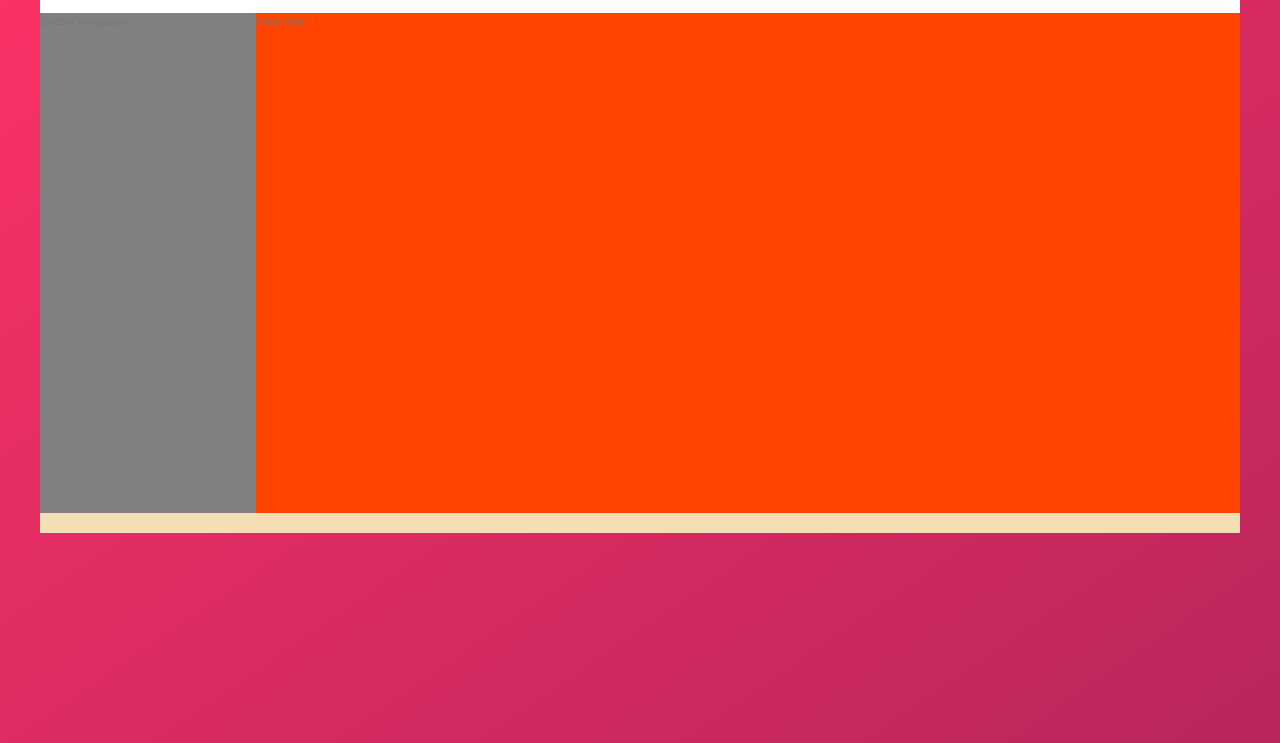
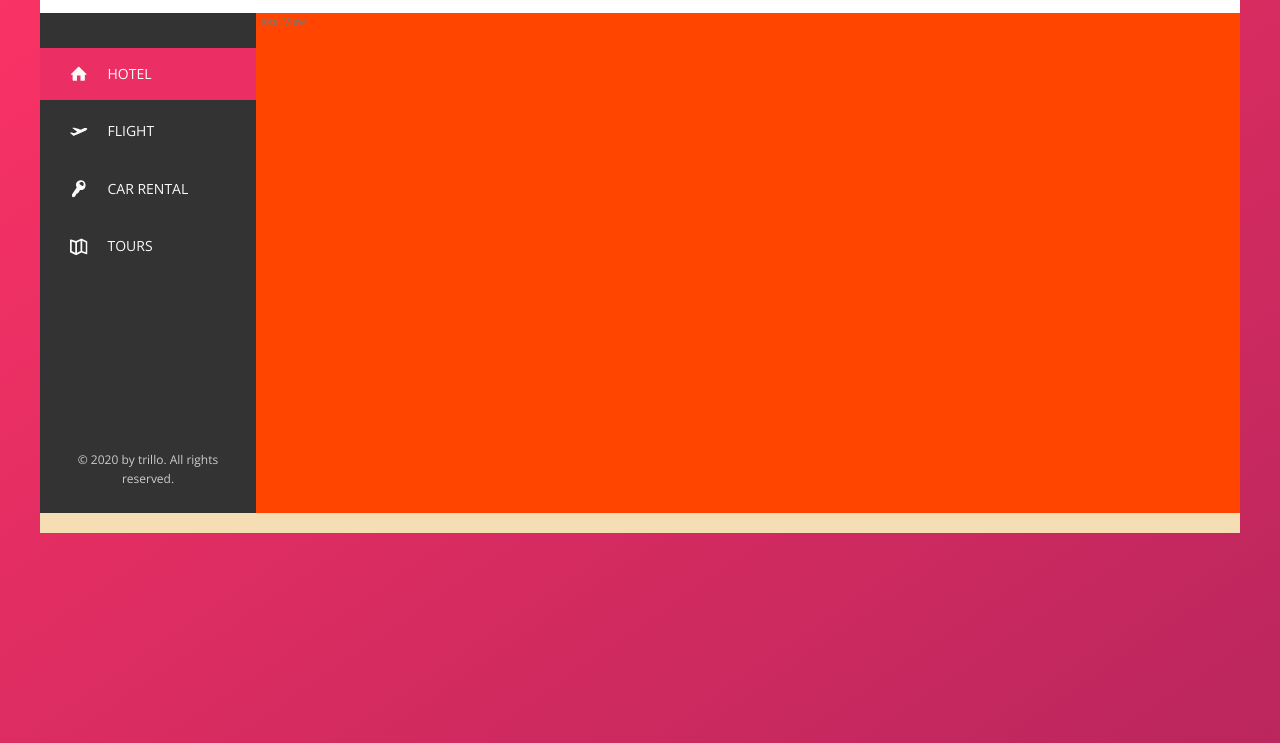
Before and after one commit to UThan/Trillo, a website: page index.html in a window 1280 px wide. Shown: the part 137-880 px from the top of the page. Drawn offline with nearby package versions, Linux system fonts and the light colour scheme.

Commit message:
implementing sidebar section

```diff
--- a/index.html
+++ b/index.html
@@ -47,7 +47,44 @@
             </header>
             <div class="content">
                 <nav class="sidebar">
-                    Sidebar Navigation
+                    <ul class="sidenav">
+                        <li class="sidenav__item sidenav__item--active">
+                            <a href="#" class="sidenav__link">
+                                <svg class="sidenav__icon">
+                                    <use xlink:href="img/sprite.svg#icon-home"></use>
+                                </svg>
+                                <span>hotel</span>
+                            </a>
+                        </li>
+                        <li class="sidenav__item">
+                            <a href="#" class="sidenav__link">
+                                <svg class="sidenav__icon">
+                                    <use xlink:href="img/sprite.svg#icon-aircraft-take-off"></use>
+                                </svg>
+                                <span>flight</span>
+                            </a>
+                        </li>
+                        <li class="sidenav__item">
+                            <a href="#" class="sidenav__link">
+                                <svg class="sidenav__icon">
+                                    <use xlink:href="img/sprite.svg#icon-key"></use>
+                                </svg>
+                                <span>car rental</span>
+                            </a>
+                        </li>
+                        <li class="sidenav__item">
+                            <a href="#" class="sidenav__link">
+                                <svg class="sidenav__icon">
+                                    <use xlink:href="img/sprite.svg#icon-map"></use>
+                                </svg>
+                                <span>tours</span>
+                            </a>
+                        </li>
+                    </ul>
+
+                    <div class="legal">
+                        &copy; 2020 by trillo. All rights reserved.
+                    </div>
                 </nav>
                 <main class="hotelview">
                     Hotel View
--- a/sass/_components.scss
+++ b/sass/_components.scss
@@ -108,3 +108,72 @@
         margin-right: 1rem;
     }
 }
+
+/////////////////////////////////////////////////////////////////////////
+////////////////Side Nav
+
+.sidenav{
+    font-size: 1.4rem;
+    margin-top: 3.5rem;
+    list-style: none;
+
+    &__item{
+        position: relative;
+
+        &:not(:last-child){
+          margin-bottom: .5rem;
+        }
+
+        &::before{
+           content: '';
+           position: absolute;
+           top : 0;
+           left: 0;
+           width: 3px;
+           height: 100%;
+           background-color: var(--color-primary);
+           transform-origin: bottom;
+           transform: scaleY(0);
+           transition: transform .2s, width .2s cubic-bezier(1, 0, 0, 1) .2s,background-color .1s;
+        }
+
+        &:hover::before ,&--active::before{
+            transform: scaleY(1);
+            width: 100%;
+        }
+
+        &:active::before{
+            background-color: var(--color-primary-light);
+        }
+    }
+
+    &__link{
+       &:visited,&:link{
+           z-index: 5;
+           color: var(--color-grey-1);
+           text-decoration: none;
+           text-transform: uppercase;
+           padding: 1.5rem 3rem;
+           display: flex;
+           align-items: center;
+           position: relative;
+       }
+    }
+
+    &__icon{
+       width: 1.75rem;
+       height: 1.75rem;
+       margin-right: 2rem;
+       fill: currentColor;
+    }
+}
+
+/////////////////////////////////////////////////////////////////////////
+////////////////Side Nav
+
+.legal{
+    font-size: 1.2rem;
+    color: var(--color-grey-4);
+    padding: 2.5rem;
+    text-align: center;
+}
--- a/sass/_layout.scss
+++ b/sass/_layout.scss
@@ -23,8 +23,11 @@
 
 .sidebar{
     height: 50rem;   //test
-    background-color: gray;    //test
+    background-color: var(--color-grey-7);    //test
     flex: 0 0 18%;
+    display: flex;
+    flex-direction: column;
+    justify-content: space-between;
 }
 
 .hotelview{
```
Also changed, not shown: css/main.css, 1 other file.
